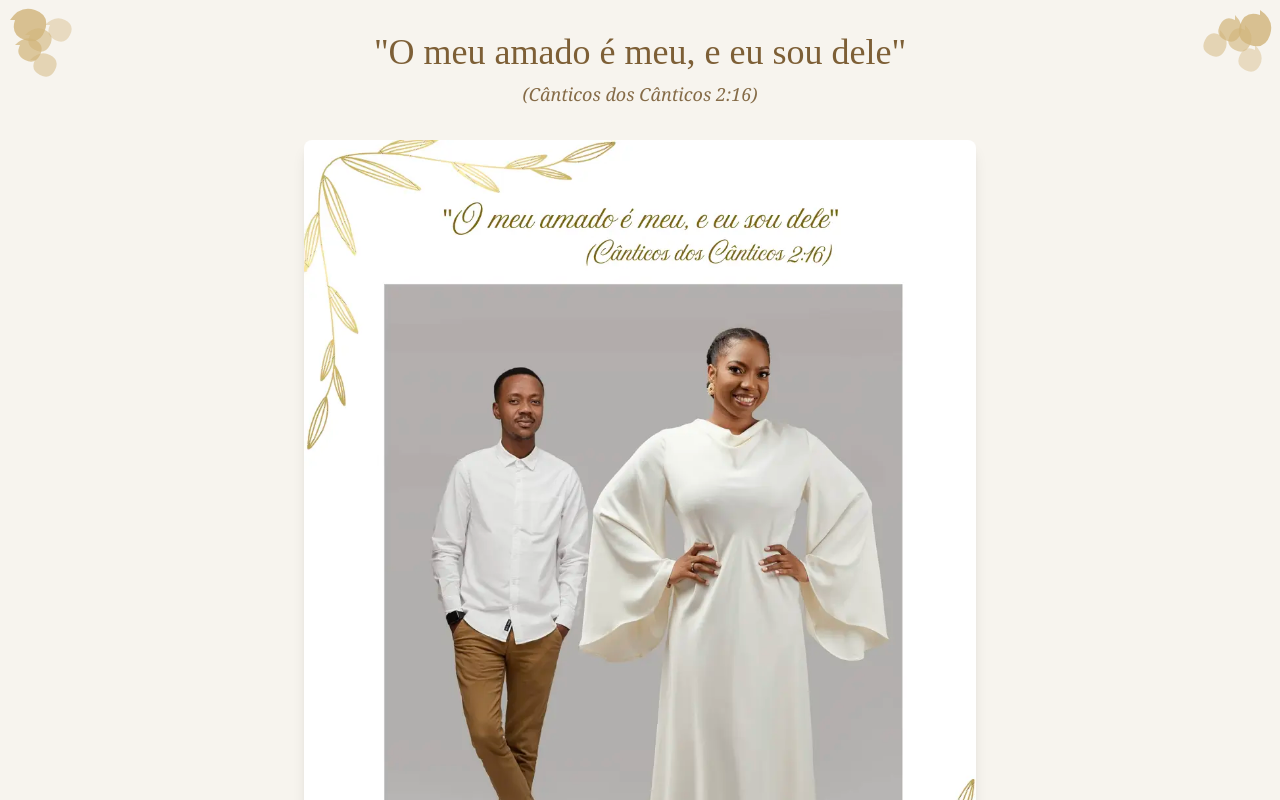
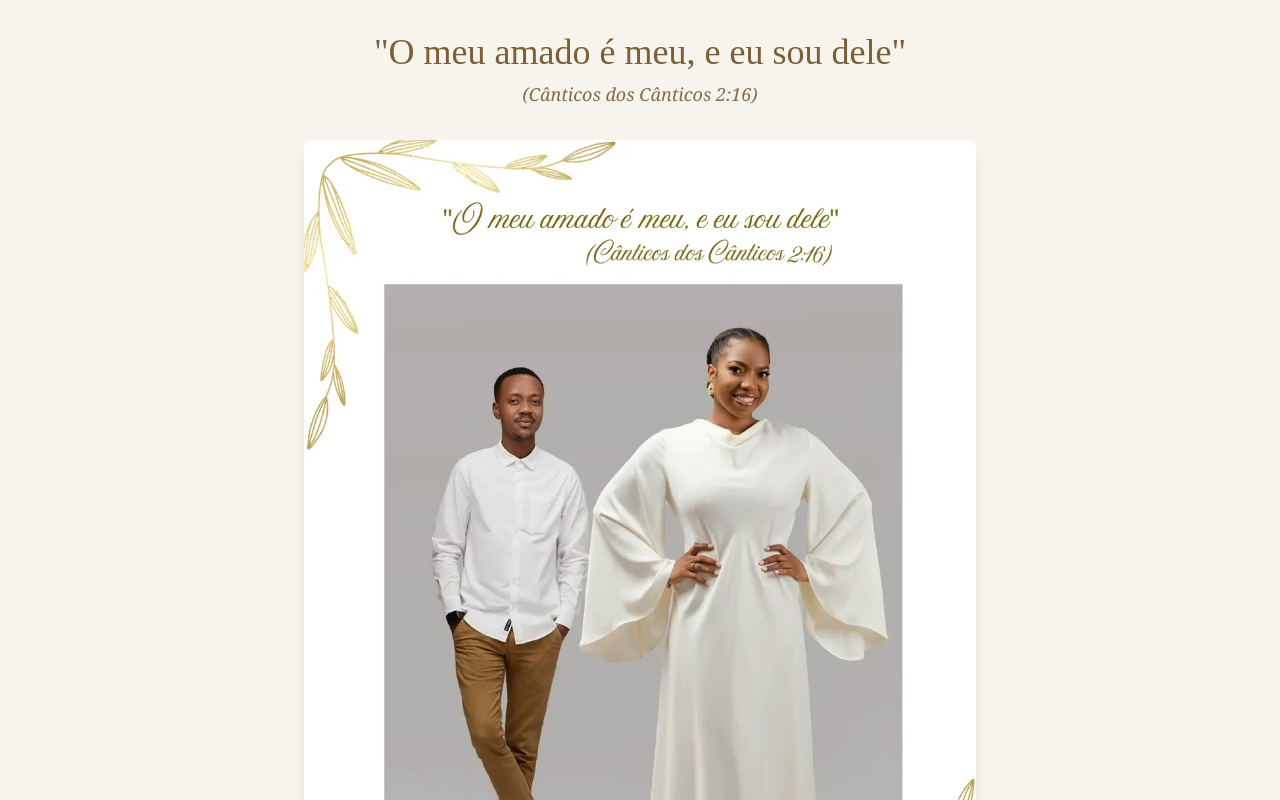
Before and after one commit to DanielDarsamo/webp-ui-clone, a React (Vite) app: page / in a window 1280 px wide. Shown: the top 800 px of the page. Built offline with nearby package versions, Linux system fonts and the light colour scheme; the HTML template or start-up script is replaced by a standard one.

Commit message:
Update leaf SVG

```diff
--- a/src/components/LeafDecoration.tsx
+++ b/src/components/LeafDecoration.tsx
@@ -1,3 +1,5 @@
+import goldenLeafSvg from '@/assets/golden-leaflet.svg';
+
 interface LeafDecorationProps {
   position: 'top-left' | 'top-right' | 'bottom-left' | 'bottom-right';
   className?: string;
@@ -21,40 +23,12 @@ const LeafDecoration = ({ position, className = "" }: LeafDecorationProps) => {
 
   return (
     <div className={`absolute ${getPositionClasses()} ${className}`}>
-      <svg
-        width="120"
-        height="120"
-        viewBox="0 0 120 120"
-        fill="none"
-        xmlns="http://www.w3.org/2000/svg"
-        className="text-elegant-gold opacity-60"
-      >
-        <path
-          d="M10 20 Q20 5 35 10 Q50 15 45 30 Q40 45 25 40 Q10 35 15 20 Z"
-          fill="currentColor"
-          opacity="0.8"
-        />
-        <path
-          d="M25 35 Q35 25 45 30 Q55 35 50 45 Q45 55 35 50 Q25 45 30 35 Z"
-          fill="currentColor"
-          opacity="0.6"
-        />
-        <path
-          d="M15 45 Q25 35 35 40 Q45 45 40 55 Q35 65 25 60 Q15 55 20 45 Z"
-          fill="currentColor"
-          opacity="0.7"
-        />
-        <path
-          d="M30 60 Q40 50 50 55 Q60 60 55 70 Q50 80 40 75 Q30 70 35 60 Z"
-          fill="currentColor"
-          opacity="0.5"
-        />
-        <path
-          d="M45 25 Q55 15 65 20 Q75 25 70 35 Q65 45 55 40 Q45 35 50 25 Z"
-          fill="currentColor"
-          opacity="0.4"
-        />
-      </svg>
+      <img
+        src={goldenLeafSvg}
+        alt="Golden leaf decoration"
+        className="w-24 h-24 text-elegant-gold opacity-60"
+        style={{ filter: 'hue-rotate(30deg) brightness(1.2)' }}
+      />
     </div>
   );
 };
```
Also changed, not shown: src/assets/golden-leaflet.svg (added).
